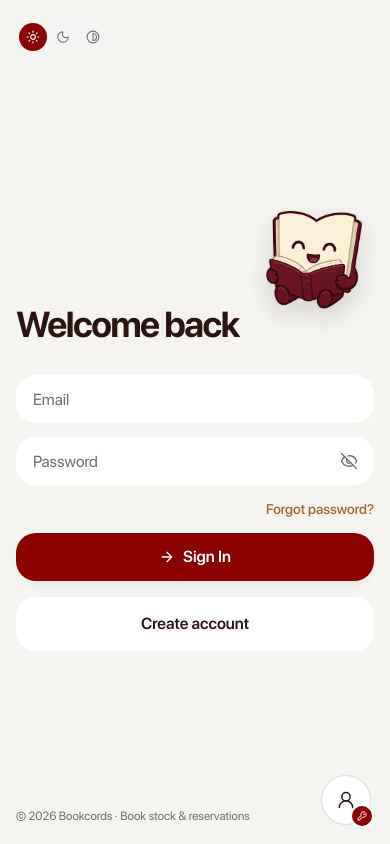
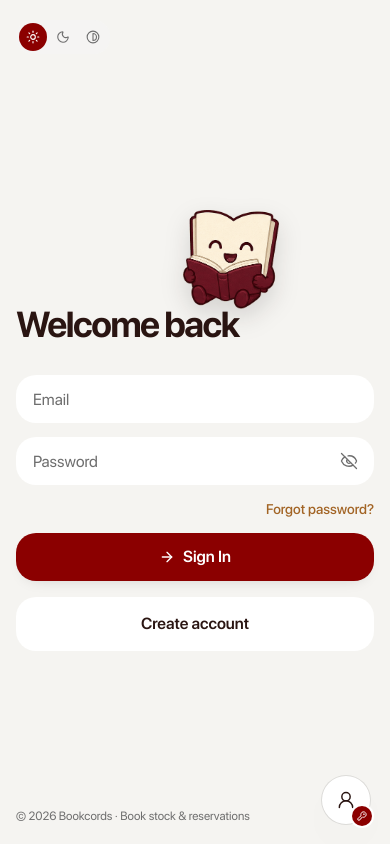
Before and after one commit to khalyld9/bookcord, a Next.js app in the folder Bookcord/: page /login in a window 390 px wide. Built offline with nearby package versions, Linux system fonts and the light colour scheme; no server answers.

Commit message:
fix: anchor mobile Booky above login title

```diff
--- a/Bookcord/src/components/layout/auth-shell.tsx
+++ b/Bookcord/src/components/layout/auth-shell.tsx
@@ -57,18 +57,20 @@ export function AuthShell({
                 : undefined
             }
           >
+            <div className="relative w-fit">
               {mobileMascot ? (
                 <Image
                   src={seatedBooky}
                   alt="Booky sitting and reading a book"
                   priority
                   sizes="(max-width: 639px) 6rem, 7rem"
-                className="absolute right-3 top-0 h-auto w-24 drop-shadow-[0_10px_12px_rgba(23,12,16,0.14)] sm:right-5 sm:w-28 lg:hidden"
+                  className="absolute bottom-[calc(100%-0.125rem)] -right-10 h-auto w-24 drop-shadow-[0_10px_12px_rgba(23,12,16,0.14)] sm:-right-12 sm:w-28 lg:hidden"
                 />
               ) : null}
               <h1 className="font-display text-4xl font-bold tracking-[-0.04em] sm:text-5xl">
                 {title}
               </h1>
+            </div>
           </div>
           {description ? (
             <p className="mt-3 text-base leading-relaxed text-muted-foreground">
```
Lines whose indentation alone changed are shown as unchanged.
